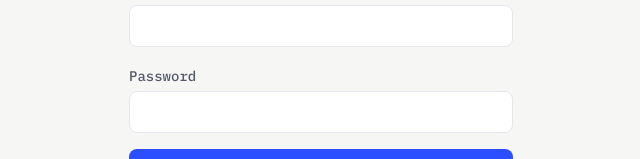
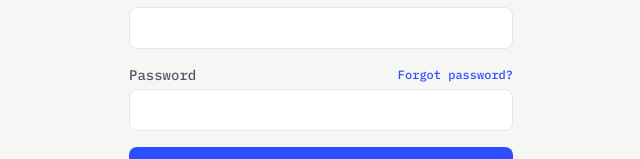
Before and after one commit to Shivamkumar08/prepwise-, a Next.js app: page /login in a window 1280 px wide. Shown: the part 347-506 px from the top of the page, without its empty margins (319-959 px from the left). Built offline with nearby package versions, Linux system fonts and the light colour scheme.

Commit message:
Update page.tsx

```diff
--- a/app/login/page.tsx
+++ b/app/login/page.tsx
@@ -51,7 +51,12 @@
             />
           </div>
           <div>
-            <label className="text-sm font-medium text-ink/70">Password</label>
+            <div className="flex items-center justify-between">
+              <label className="text-sm font-medium text-ink/70">Password</label>
+              <Link href="/forgot-password" className="text-xs text-signal font-medium">
+                Forgot password?
+              </Link>
+            </div>
             <input
               type="password"
               required
```
